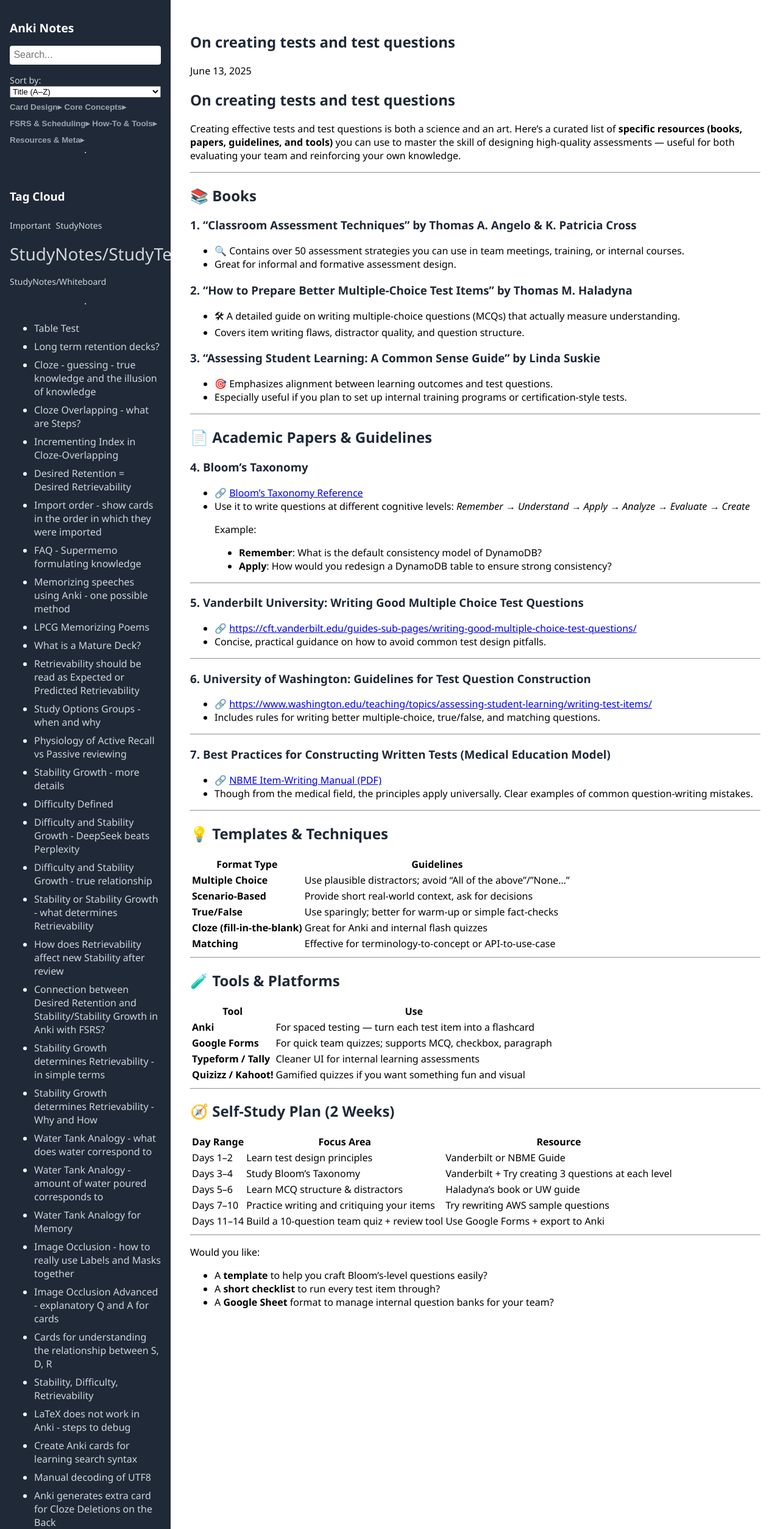
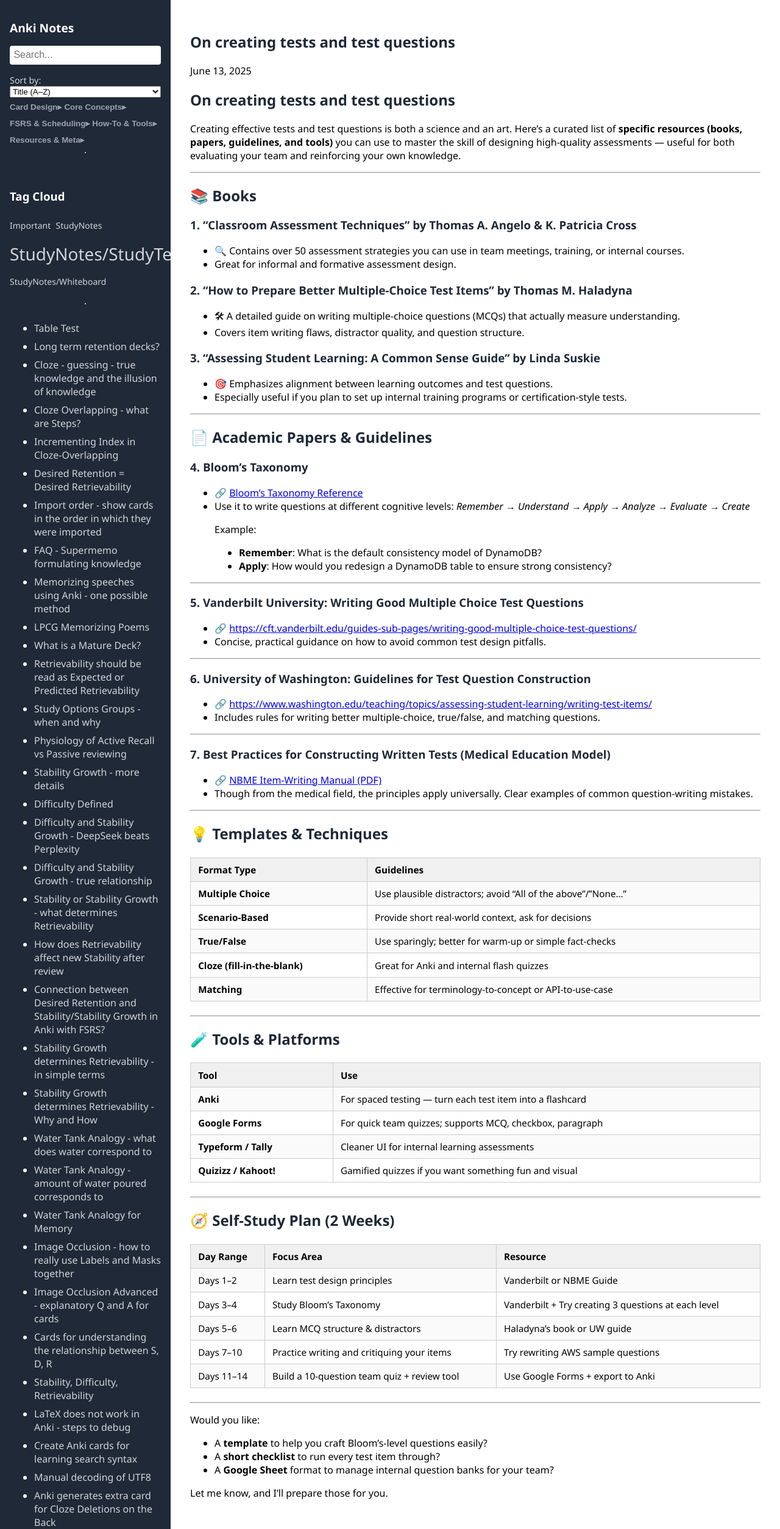
Before and after one commit to saraf/ankinotes, a Jekyll site: the page built from _posts/2025-06-13-on-creating-tests-and-test-questions.md, in a window 1280 px wide. Shown: the whole page at 61% size. Built offline with Jekyll 4.4.1, drawn with Linux system fonts in a browser that asks for light colours.

Commit message:
Beautify tables

```diff
--- a/_posts/2025-06-13-on-creating-tests-and-test-questions.md
+++ b/_posts/2025-06-13-on-creating-tests-and-test-questions.md
@@ -107,3 +107,5 @@ Would you like:
 * A **template** to help you craft Bloom’s-level questions easily?
 * A **short checklist** to run every test item through?
 * A **Google Sheet** format to manage internal question banks for your team?
+
+Let me know, and I’ll prepare those for you.
--- a/assets/style.css
+++ b/assets/style.css
@@ -122,3 +122,31 @@ body, html {
   margin: 1em 0;
   overflow-x: auto;
 }
+
+
+/* Beautified tables */
+table {
+  width: 100%;
+  border-collapse: collapse;
+  margin: 1.5em 0;
+  font-size: 0.95rem;
+}
+
+table thead {
+  background-color: #f0f0f0;
+  font-weight: bold;
+}
+
+table th, table td {
+  border: 1px solid #ccc;
+  padding: 0.6em 0.8em;
+  text-align: left;
+}
+
+table tbody tr:nth-child(odd) {
+  background-color: #fafafa;
+}
+
+table tbody tr:hover {
+  background-color: #f5f5f5;
+}
```
